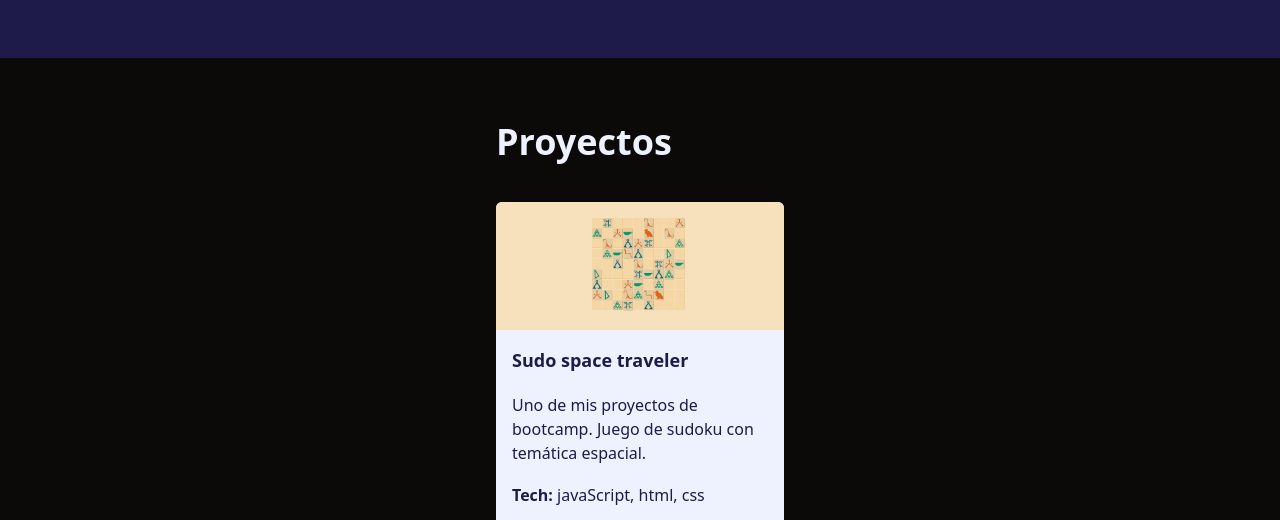
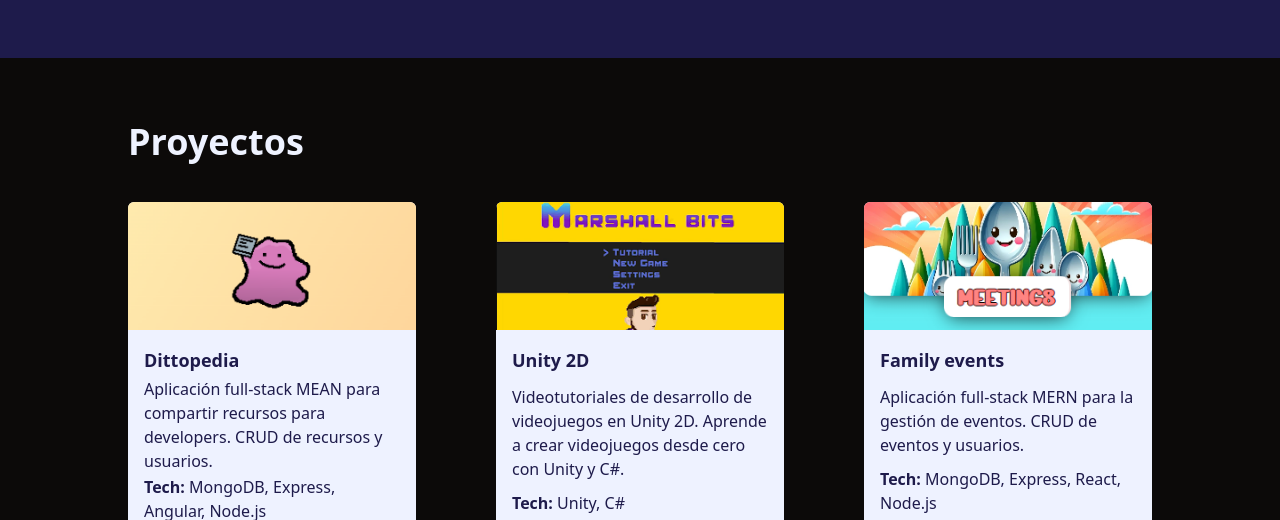
Before and after one commit to curso-tailwind/proyecto-portfolio, a website with bundled scripts: page src/index.html in a window 1280 px wide. Shown: the part 1010-1530 px from the top of the page. Built offline with nearby package versions, Linux system fonts and the light colour scheme.

Commit message:
add js for the projects

```diff
--- a/src/index.html
+++ b/src/index.html
@@ -148,9 +148,10 @@
     </section>
 
     <section class="py-16" id="projects">
-      <div class="mx-auto max-w-72">
+      <div class="mx-auto max-w-72 sm:max-w-screen-sm lg:max-w-screen-lg">
         <h3 class="text-4xl font-bold">Proyectos</h3>
         <ul class="flex flex-wrap justify-between gap-20 py-10 text-indigo-950">
+          <template data-template="project-card">
             <li class="h-96 w-72 overflow-hidden rounded-md bg-indigo-50">
               <img
                 class="h-1/3 w-full object-cover"
@@ -158,12 +159,13 @@
                 alt="captura de pantalla de proyecto 4"
               />
               <div class="flex h-2/3 flex-col justify-between p-4">
-              <h4 class="text-lg font-bold">Sudo space traveler</h4>
+                <h4 class="text-lg font-bold"></h4>
                 <p>
-                Uno de mis proyectos de bootcamp. Juego de sudoku con temática
-                espacial.
+
                 </p>
-              <p><span class="font-bold">Tech:</span> javaScript, html, css</p>
+                <p>
+                  <span class="font-bold">Tech:</span>
+                </p>
                 <a href="" target="_blank">
                   <button
                     class="flex w-32 justify-center gap-4 rounded-md border-2 border-pink-500 bg-pink-500 py-2 text-indigo-50 transition-colors duration-300 hover:bg-indigo-50 hover:text-pink-500"
@@ -186,9 +188,11 @@
                 </a>
               </div>
             </li>
+          </template>
         </ul>
       </div>
     </section>
     <script src="./scripts/navigation.js"></script>
+    <script type="module" src="./scripts/templates.js"></script>
   </body>
 </html>
--- /dev/null
+++ b/src/scripts/data.js
@@ -0,0 +1,46 @@
+export const projects = [
+  {
+    image: {
+      src: "./assets/project-3.png",
+      alt: "Captura de pantalla de Dittopedia",
+    },
+    title: "Dittopedia",
+    tech: "MongoDB, Express, Angular, Node.js",
+    description:
+      "Aplicación full-stack MEAN para compartir recursos para developers. CRUD de recursos y usuarios.",
+    link: "https://github.com/Marshall-Bits?tab=repositories&q=dittopedia&type=&language=&sort=",
+  },
+  {
+    image: {
+      src: "./assets/project-1.png",
+      alt: "Captura de pantalla de Unity 2D",
+    },
+    tech: "Unity, C#",
+    title: "Unity 2D",
+    description:
+      "Videotutoriales de desarrollo de videojuegos en Unity 2D. Aprende a crear videojuegos desde cero con Unity y C#.",
+    link: "https://www.youtube.com/@marshallbits",
+  },
+  {
+    image: {
+      src: "./assets/project-2.png",
+      alt: "Captura de pantalla de Family events",
+    },
+    tech: "MongoDB, Express, React, Node.js",
+    title: "Family events",
+    description:
+      "Aplicación full-stack MERN para la gestión de eventos. CRUD de eventos y usuarios.",
+    link: "https://github.com/Marshall-Bits?tab=repositories&q=family-events&type=&language=&sort=",
+  },
+  {
+    image: {
+      src: "./assets/project-4.png",
+      alt: "Captura de pantalla de Sudo space traveler",
+    },
+    tech: "HTML, CSS, JavaScript",
+    title: "Sudo space traveler",
+    description:
+      "Uno de mis proyectos de bootcamp. Juego de sudoku con temática espacial.",
+    link: "https://github.com/Marshall-Bits/sudoku--project",
+  },
+];
--- /dev/null
+++ b/src/scripts/templates.js
@@ -0,0 +1,27 @@
+import { projects } from "./data.js";
+
+const templateProject = document.querySelector(
+  '[data-template="project-card"]',
+);
+
+const projectsUl = document.querySelector("#projects ul");
+
+projects.forEach((project) => {
+  const card = templateProject.content.cloneNode(true);
+  const image = card.querySelector("img");
+  const title = card.querySelector("h4");
+  const description = card.querySelector("p");
+  const tech = card.querySelectorAll("p")[1];
+  const link = card.querySelector("a");
+
+  image.src = project.image.src;
+  image.alt = project.image.alt;
+
+  title.textContent = project.title;
+  description.textContent = project.description;
+  tech.insertAdjacentHTML("beforeend", project.tech);
+
+  link.href = project.link;
+
+  projectsUl.appendChild(card)
+});
```
Also changed, not shown: src/assets/project-1.png (added), src/assets/project-2.png (added), src/assets/project-3.png (added), src/output.css. Lines whose indentation alone changed are shown as unchanged.
